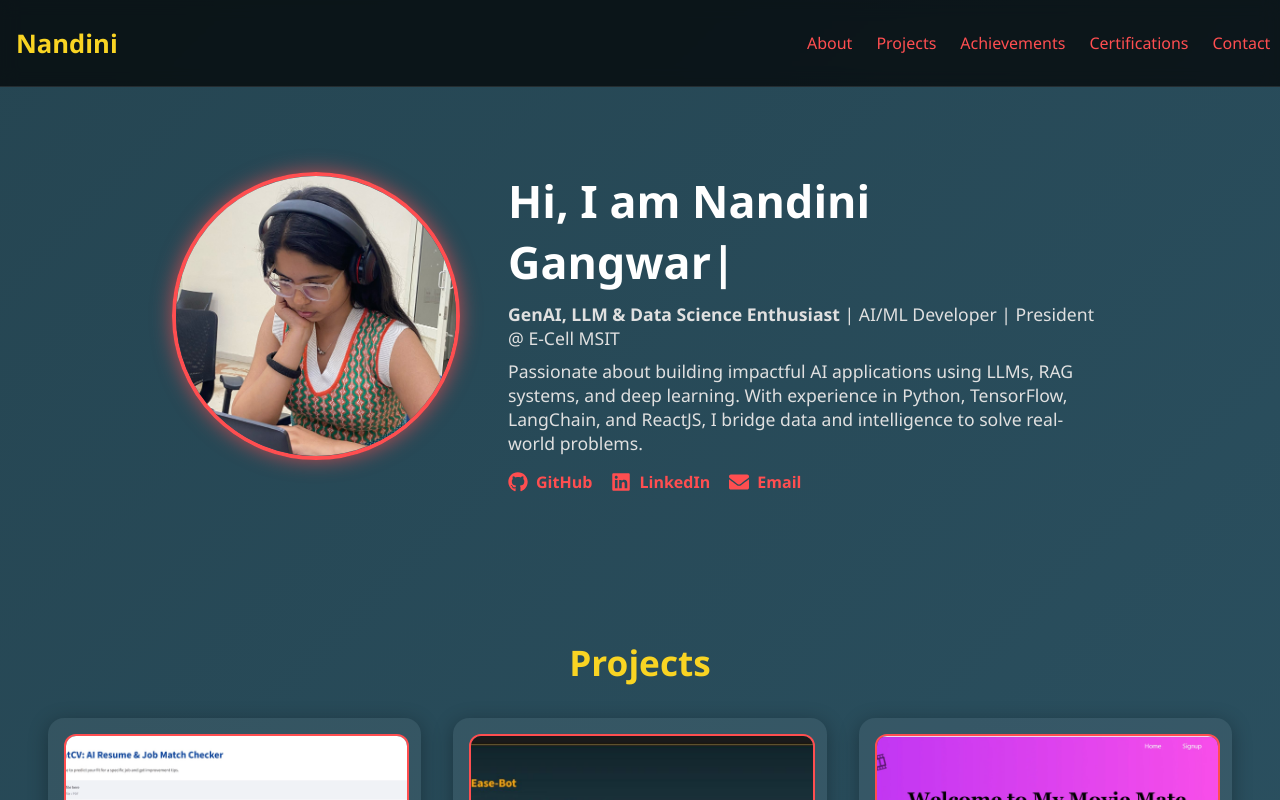
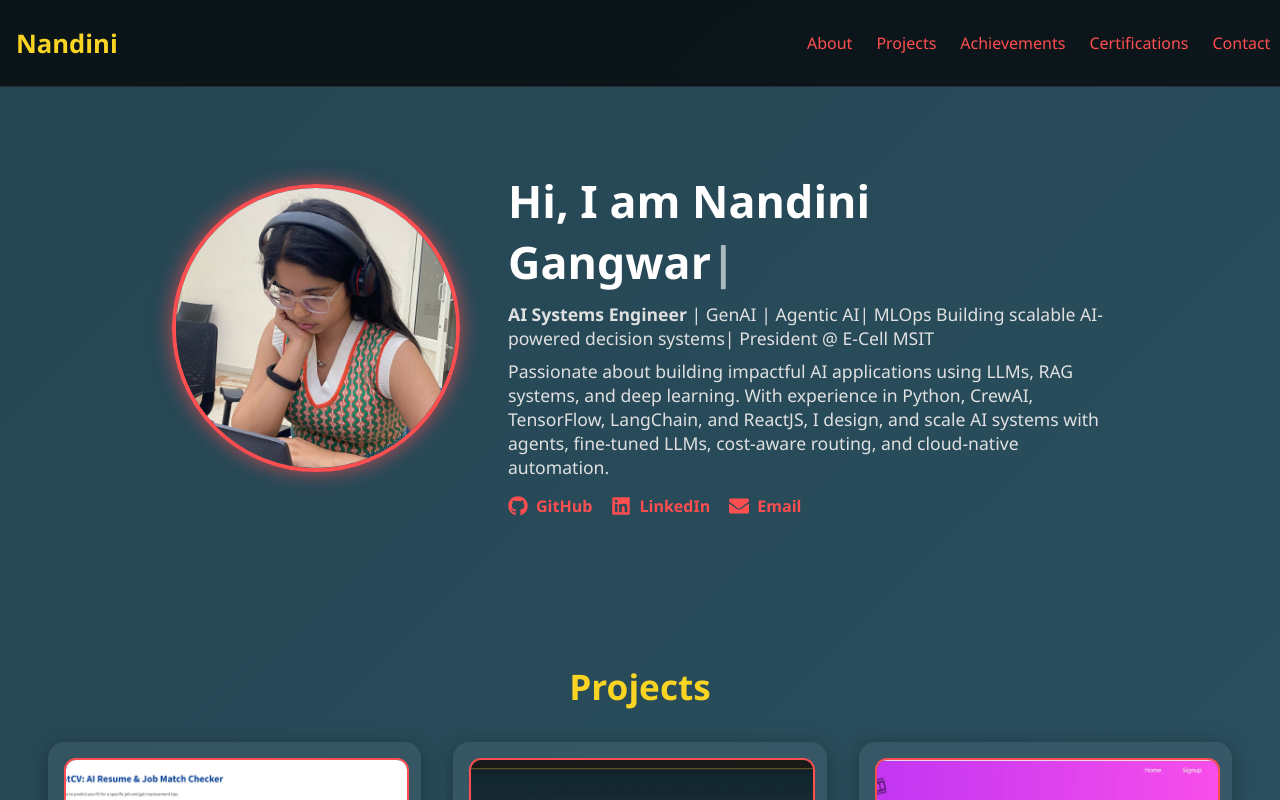
Before and after one commit to NANDINIS898/react-portfolio, a React (Create React App) app: page / in a window 1280 px wide. Shown: the top 800 px of the page. Built offline with nearby package versions, Linux system fonts and the light colour scheme.

Commit message:
Revise personal description in App.js
Updated professional title and experience description.

```diff
--- a/src/App.js
+++ b/src/App.js
@@ -40,12 +40,13 @@ function App() {
 
           </h1>
           <p>
-            <strong>GenAI, LLM & Data Science Enthusiast</strong> | AI/ML Developer | President @ E-Cell MSIT
+            <strong>AI Systems Engineer</strong> | GenAI | Agentic AI| MLOps
+Building scalable AI-powered decision systems| President @ E-Cell MSIT
           </p>
           <p>
             Passionate about building impactful AI applications using LLMs, RAG systems, and deep learning.
-            With experience in Python, TensorFlow, LangChain, and ReactJS, I bridge data and intelligence
-            to solve real-world problems.
+            With experience in Python, CrewAI, TensorFlow, LangChain, and ReactJS, I design, and scale AI systems with agents,
+            fine-tuned LLMs, cost-aware routing, and cloud-native automation.
           </p>
           <div className="links">
             <a href="https://github.com/NANDINIS898" target="_blank" rel="noreferrer">
```
